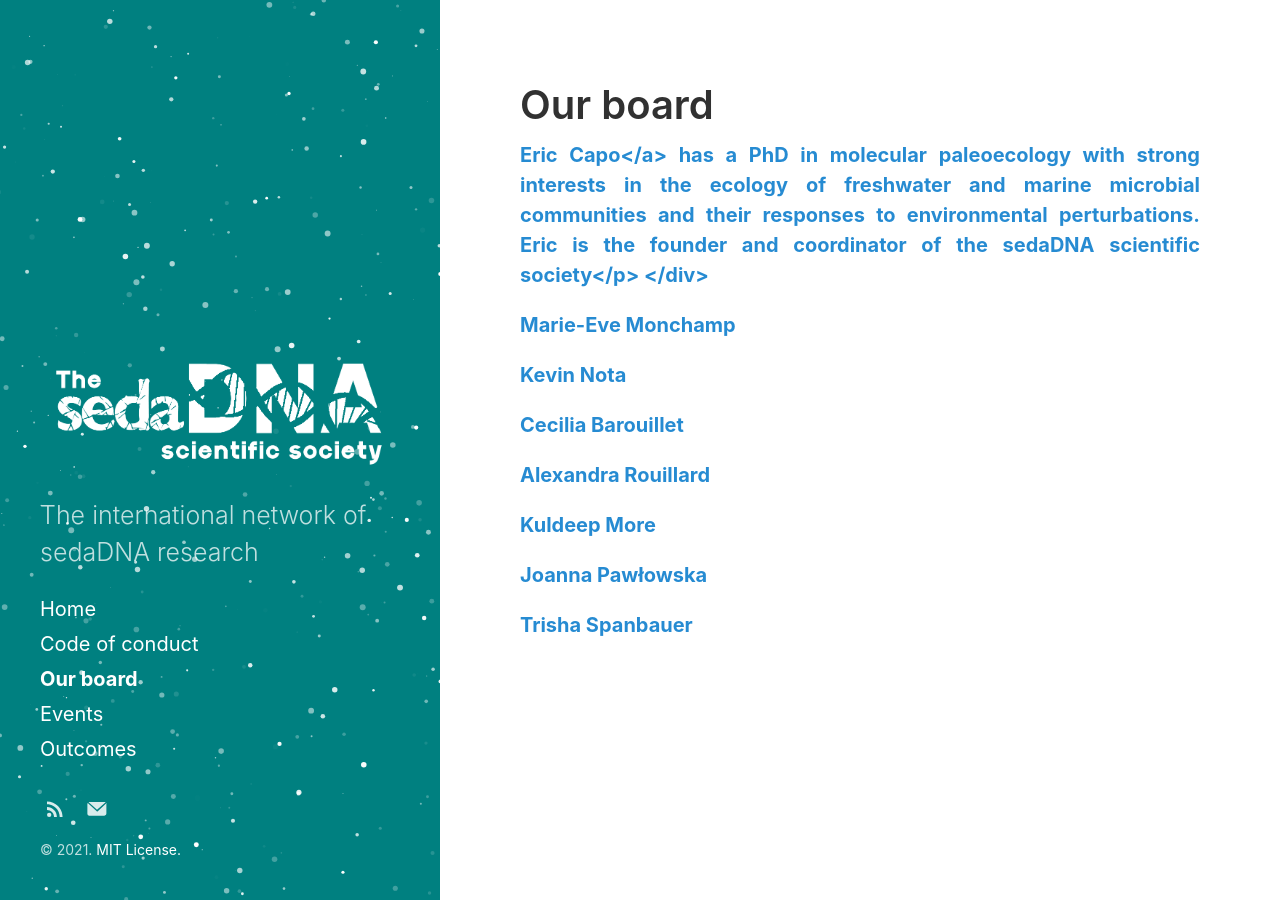
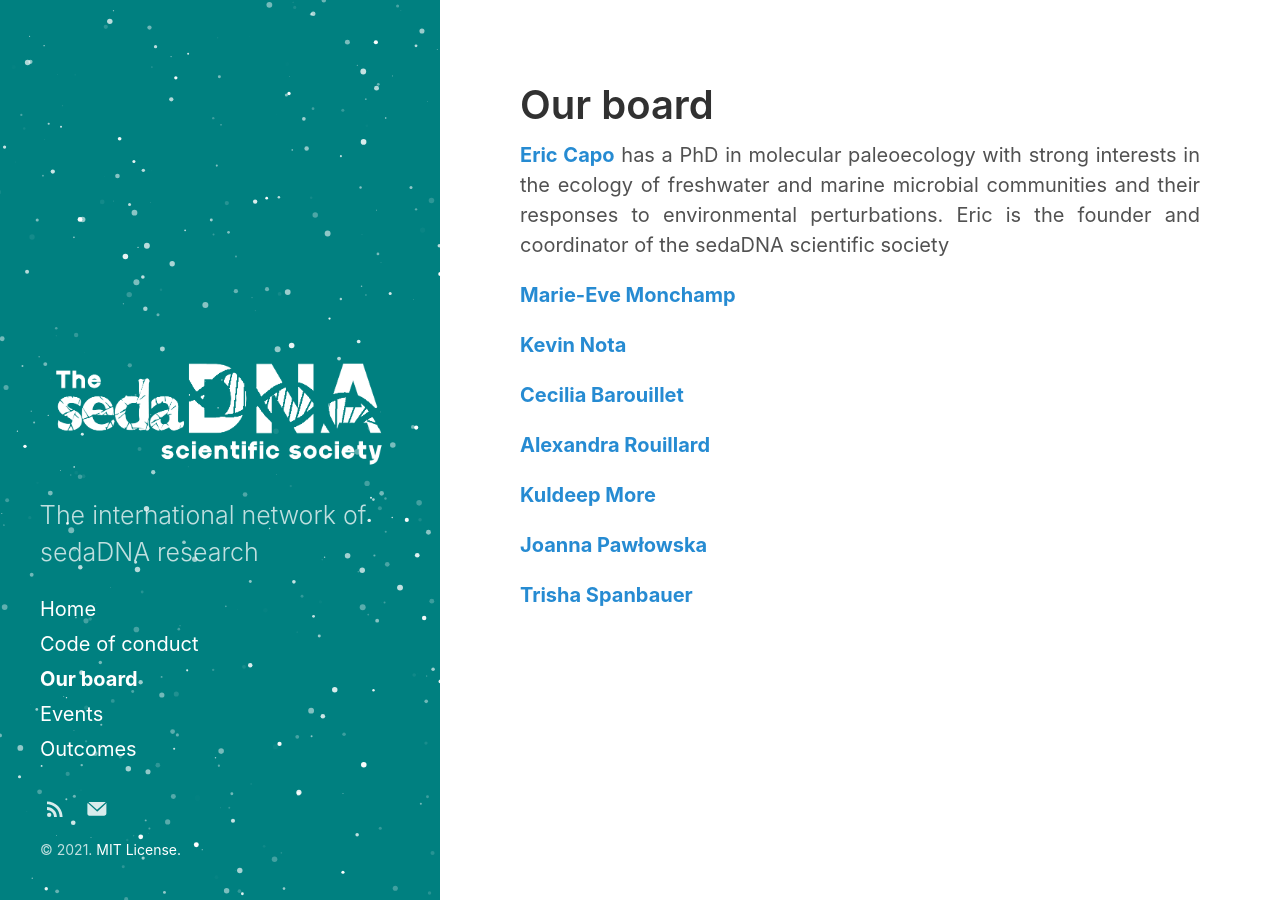
Before and after one commit to sedadna/sedadna.github.io, a Jekyll site: the page built from category/5-ourboard.md, in a window 1280 px wide. Built offline with Jekyll 4.4.1, drawn with Linux system fonts in a browser that asks for light colours.

```diff
--- a/category/5-ourboard.md
+++ b/category/5-ourboard.md
@@ -5,7 +5,7 @@ sidebar_link: true
 ---
 
 <div class="section Eric">
-<p> <a href="https://ercapo.wixsite.com/sedadna-society/ericcapo" target="_blank"><b>Eric Capo</a> has a PhD in molecular paleoecology with  strong interests in the ecology of freshwater and marine microbial communities and their responses to environmental perturbations. Eric is the founder and coordinator of the sedaDNA scientific society</p>
+<p> <a href="https://ercapo.wixsite.com/sedadna-society/ericcapo" target="_blank"><b>Eric Capo</b></a> has a PhD in molecular paleoecology with  strong interests in the ecology of freshwater and marine microbial communities and their responses to environmental perturbations. Eric is the founder and coordinator of the sedaDNA scientific society</p>
 </div>
 
 <div class="section Marie-Eve">
```
